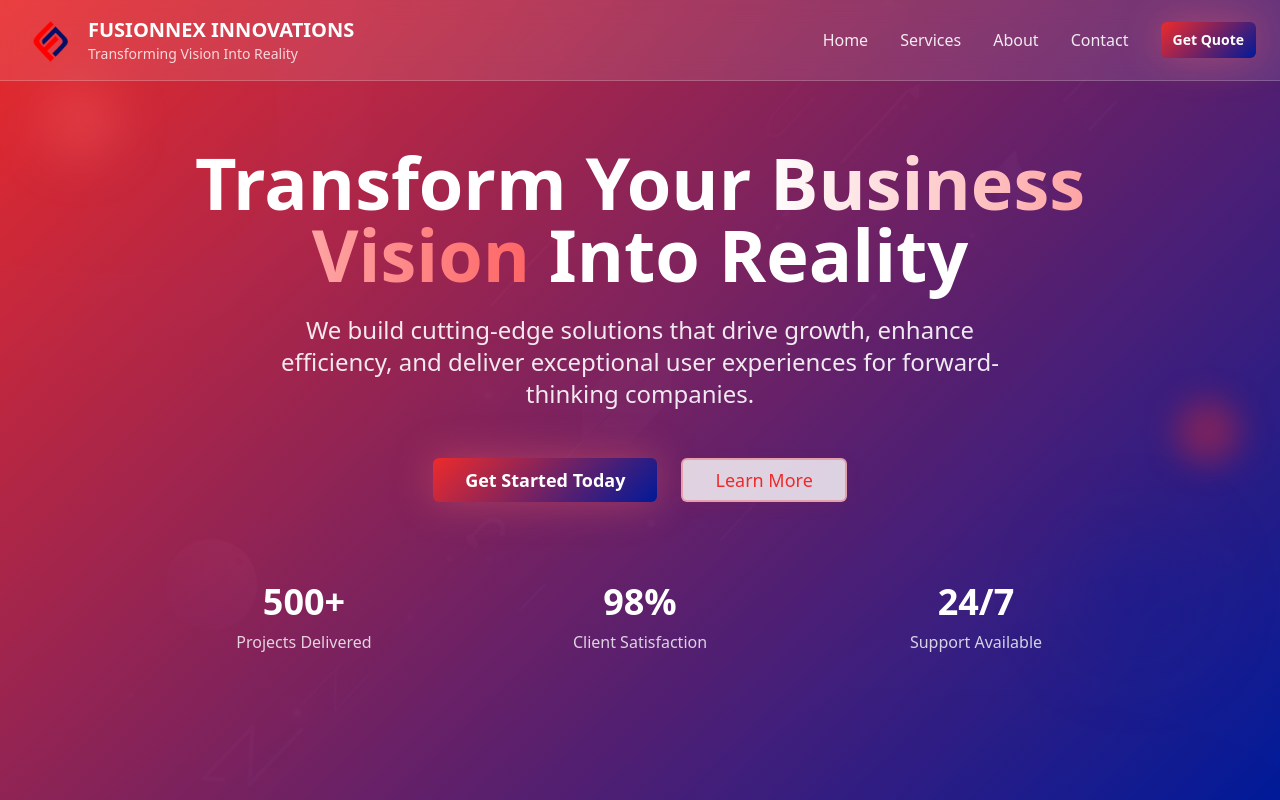
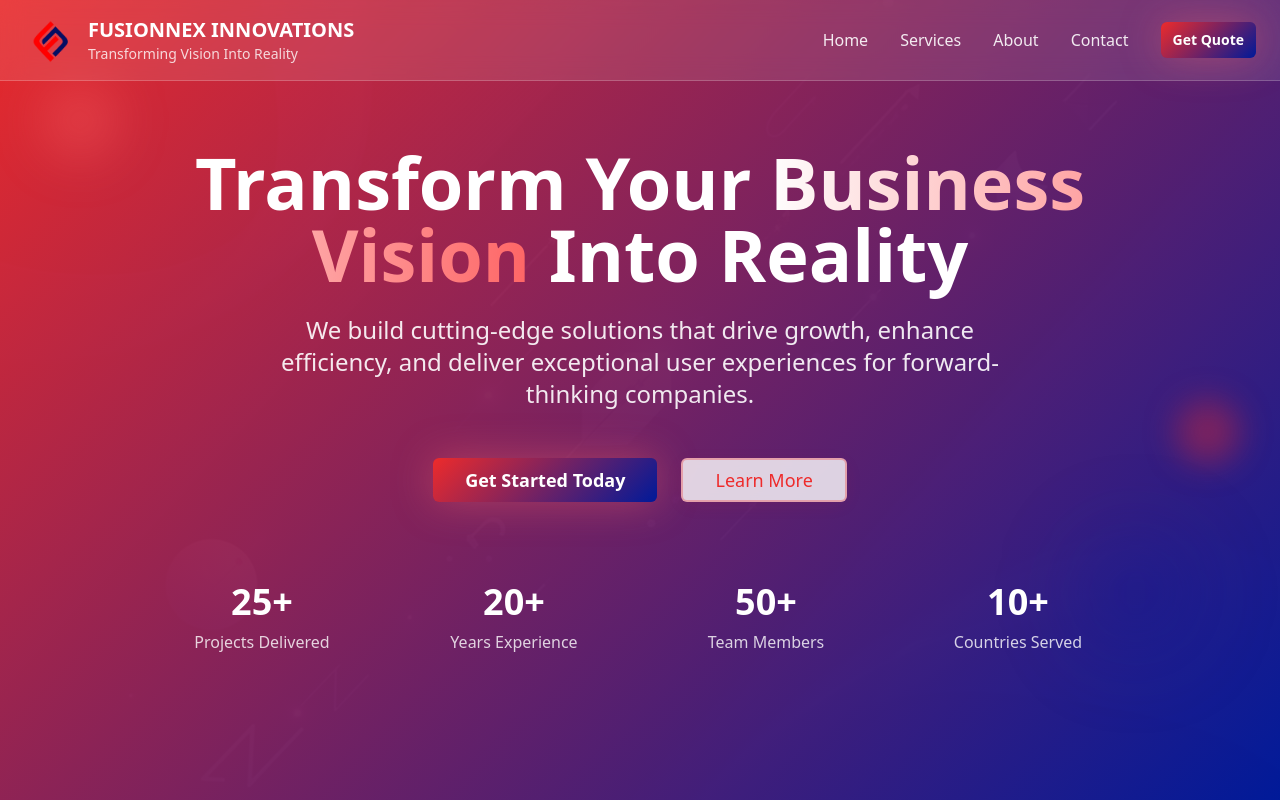
Before and after one commit to ashish2259/venture-page-studio, a React (Vite) app: page / in a window 1280 px wide. Shown: the top 800 px of the page. Built offline with nearby package versions, Linux system fonts and the light colour scheme; the HTML template or start-up script is replaced by a standard one.

Commit message:
Update hero section stats

```diff
--- a/src/components/Hero.tsx
+++ b/src/components/Hero.tsx
@@ -56,18 +56,22 @@ export const Hero = () => {
         </div>
 
         {/* Stats */}
-        <div className="mt-20 grid grid-cols-1 md:grid-cols-3 gap-8 text-white">
+        <div className="mt-20 grid grid-cols-1 md:grid-cols-4 gap-8 text-white">
           <div className="text-center">
-            <div className="text-4xl font-bold mb-2">500+</div>
+            <div className="text-4xl font-bold mb-2">25+</div>
             <div className="text-white/80">Projects Delivered</div>
           </div>
           <div className="text-center">
-            <div className="text-4xl font-bold mb-2">98%</div>
-            <div className="text-white/80">Client Satisfaction</div>
+            <div className="text-4xl font-bold mb-2">20+</div>
+            <div className="text-white/80">Years Experience</div>
           </div>
           <div className="text-center">
-            <div className="text-4xl font-bold mb-2">24/7</div>
-            <div className="text-white/80">Support Available</div>
+            <div className="text-4xl font-bold mb-2">50+</div>
+            <div className="text-white/80">Team Members</div>
+          </div>
+          <div className="text-center">
+            <div className="text-4xl font-bold mb-2">10+</div>
+            <div className="text-white/80">Countries Served</div>
           </div>
         </div>
       </div>
```
